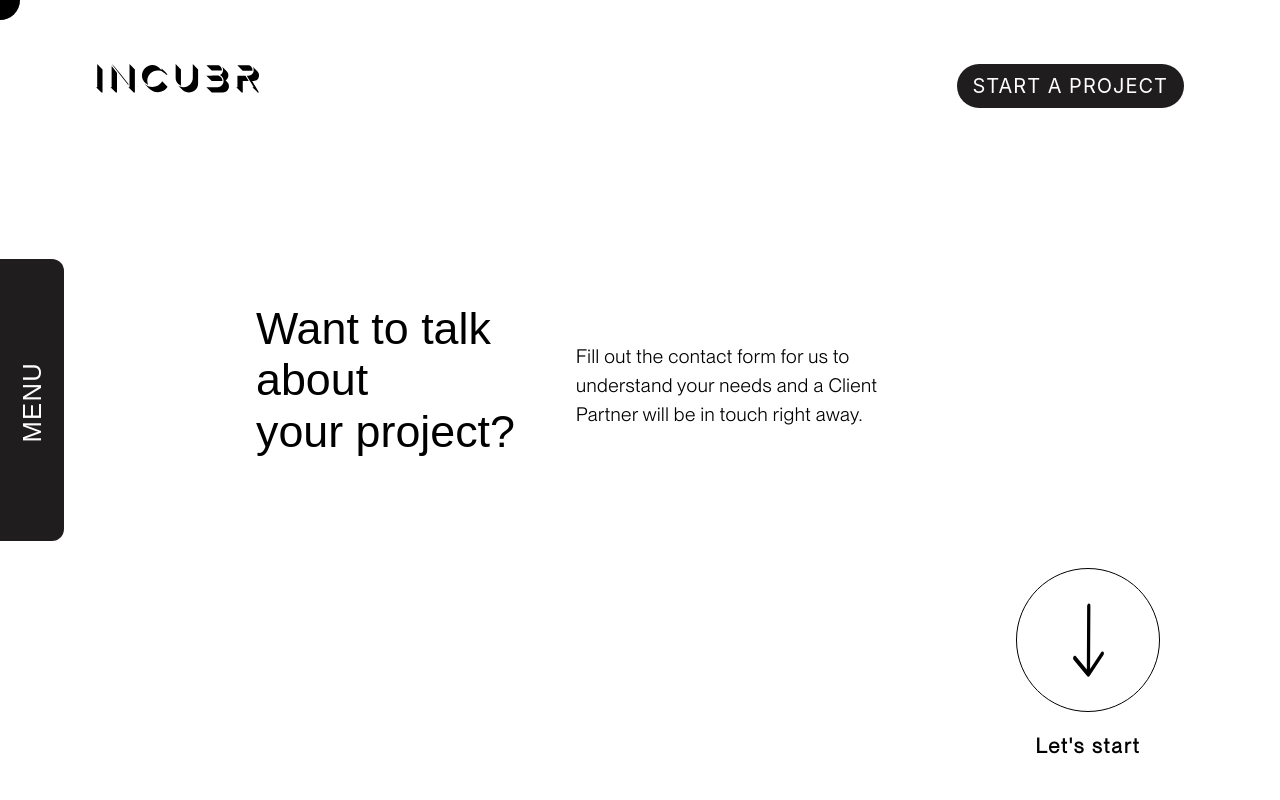
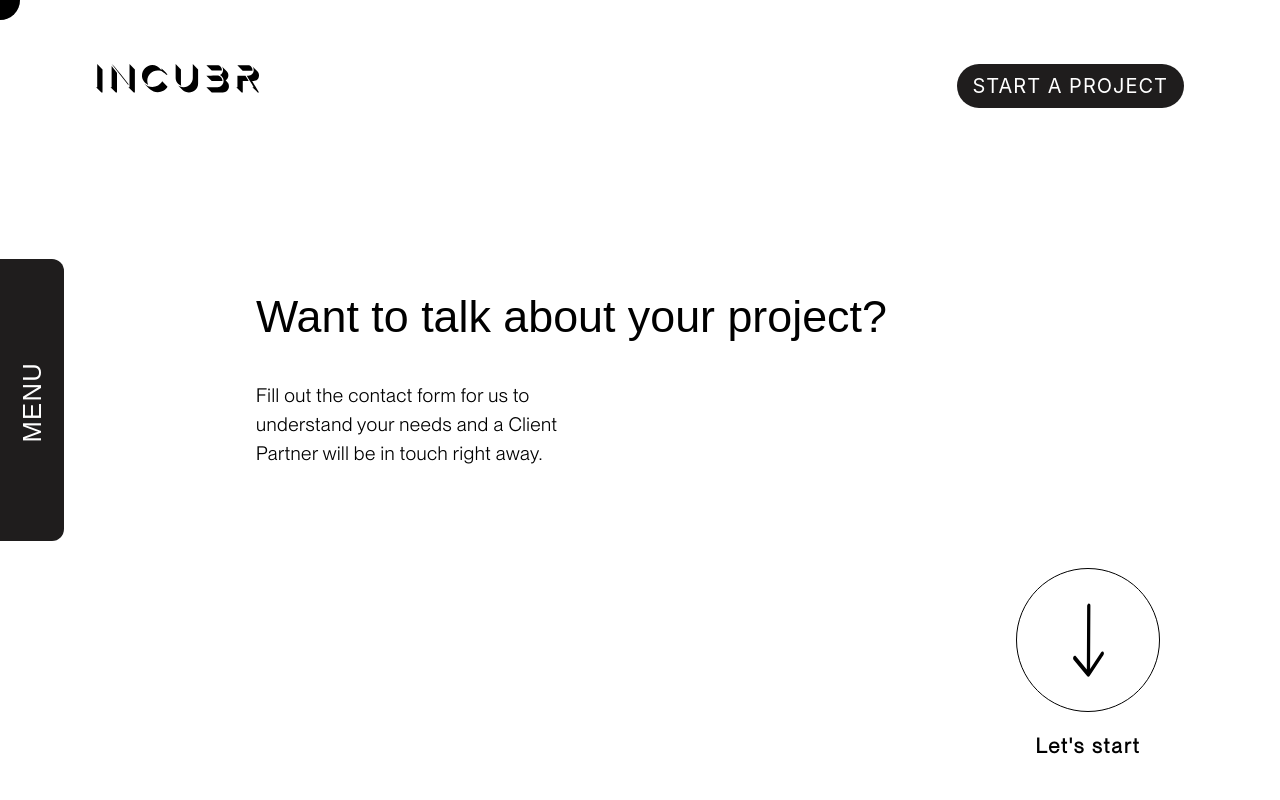
Before and after one commit to incubr/incubr-1, a Next.js app: page /start-a-project in a window 1280 px wide. Shown: the top 800 px of the page. Built offline with nearby package versions, Linux system fonts and the light colour scheme.

Commit message:
some bugs fixes

```diff
--- a/pages/start-a-project.jsx
+++ b/pages/start-a-project.jsx
@@ -91,18 +91,18 @@ export default function StartAProject() {
         <Navigation />
         <Headers />
         <div className="flex flex-1 justify-center items-center">
-          <div className="lg:w-[60%] text-black items-center lg:items-start flex flex-col lg:flex-row w-full mt-16 lg:mt-0 px-6 sm:px-16 lg:px-0">
+          <div className="lg:w-[60%] text-black items-center lg:items-start flex flex-col w-full mt-16 lg:mt-0 px-6 sm:px-16 lg:px-0">
             <div
-              className=" font-[Arial] leading-[14vw] text-[11vw] sm:text-7xl w-auto sm:w-[80%] lg:w-[25vw] lg:leading-[4vw] lg:text-[3.5vw] flex flex-col"
+              className=" font-[Arial] leading-[14vw] text-[11vw]  sm:text-7xl w-auto sm:w-[90%] lg:w-full lg:leading-[4vw] lg:text-[3.5vw] flex flex-col"
               onMouseEnter={onMouseEnterOnTitle}
               onMouseLeave={onmouseleave}
             >
               <div className="flex flex-col text-center lg:text-start ">
-                Want to talk about
+                Want to talk about your project?
               </div>
-              <span className=" font-[Arial]  text-center lg:text-start">
-                your project?
-              </span>
+              {/* <span className=" font-[Arial]  text-center lg:text-start">
+
+              </span> */}
             </div>
             <span className="hidden font-[PPNeueMontreal] leading-[1.5] flex-col lg:flex mt-10 text-sm lg:text-[1.5vw] tracking-wide font-[350]">
               {`Fill out the contact form for us to\n
```
